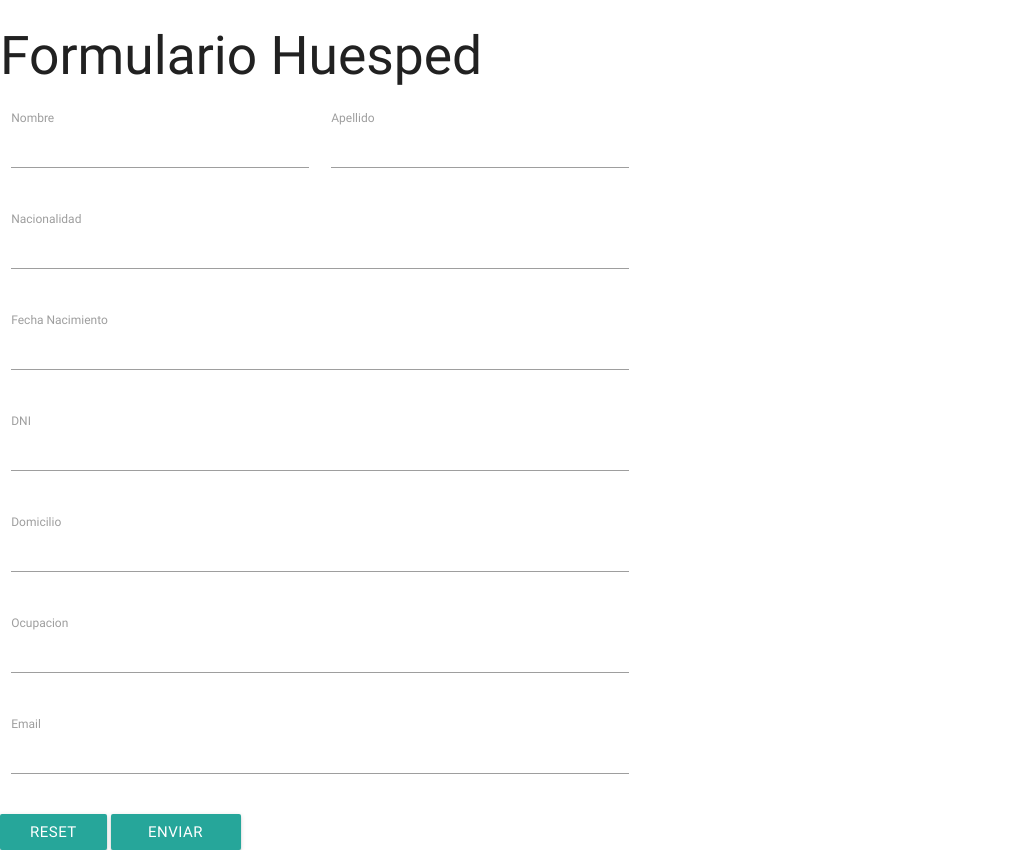
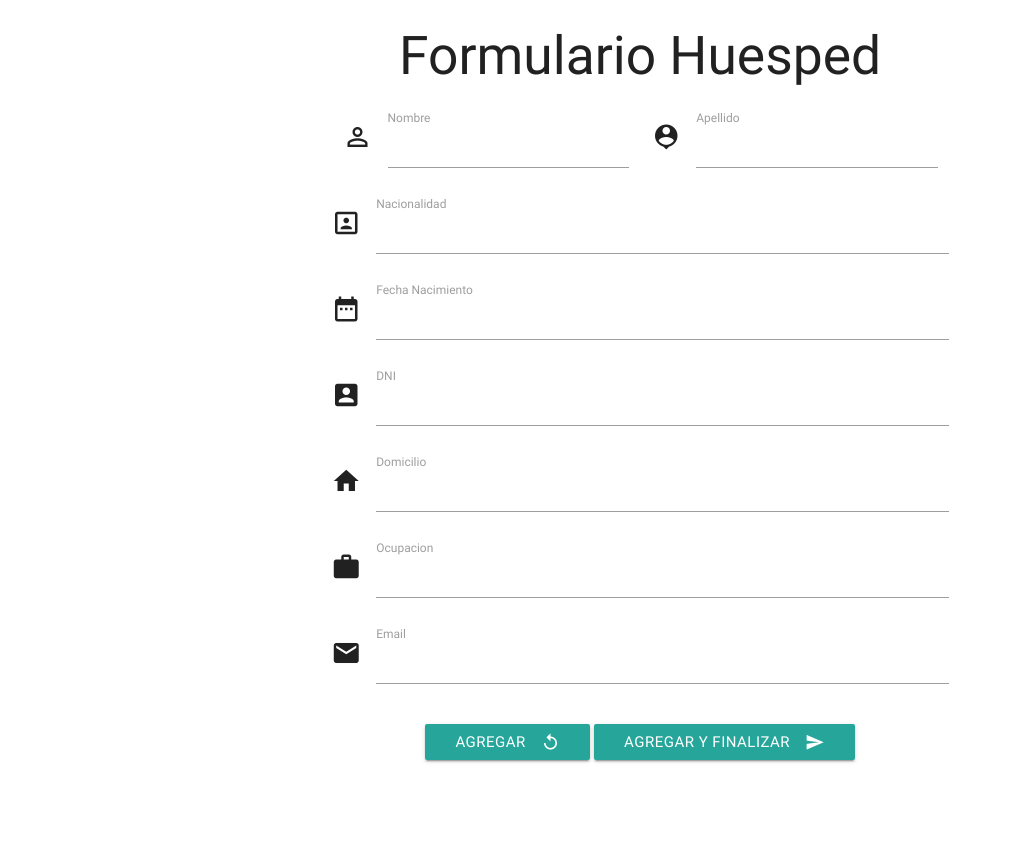
Before and after one commit to MiguelMunozC/GESHOT, a PHP site: page /GESHOT/php/formularioHuesped.php in a window 1280 px wide. Shown: the whole page, without its empty margins (0-1012 px from the left). After the commit the page ends 763 px from the top, so only its background shows below. Run offline with PHP 8.4, Linux system fonts and the light colour scheme.

Commit message:
Boton agregar
agregado boton que agrega y resetea el formulario

```diff
--- a/php/formularioHuesped.php
+++ b/php/formularioHuesped.php
@@ -16,70 +16,114 @@ include "conexion.php";
     <link href="http://fonts.googleapis.com/icon?family=Material+Icons" rel="stylesheet">
     <link href="../css/materialize/css/materialize.css" rel="stylesheet" type="text/css"/>
     <body>
-        <form action="registrarHuesped.php" method="post" class="col s12">
-            <h2>Formulario Huesped</h2>
+        <h2 class="center-align">Formulario Huesped</h2>
 
 
+        <div class="row">
+            <article class="col s6 offset-s3">
+                <form action="registrarHuesped.php" method="post"  id="form">
+
                     <div class="row" >
-                <div class="input-field col s3">
-                    <input value="" name= "nombreHuesped" id="nombreHuesped" type="text" class="validate" required>
-                    <label class="active"  for="nombreHuesped"  >Nombre</label>
 
+                        <div class="input-field col s6">
+                             <i class="material-icons prefix">perm_identity</i>
+                            <input  value="" name= "nombreHuesped" id="nombreH" type="text" class="validate"  required>
+                            <label class="active"  for="nombreHuesped" >Nombre</label>
                         </div>
 
-                <div class="input-field col s3">
+                        <div class="input-field col s6">
+                            <i class="material-icons prefix">person_pin</i>
                             <input value="" name= "apellidoHuesped" id="apellidoHuesped" type="text" class="validate" required>
                             <label class="active" for="apellidoHuesped">Apellido</label>
                         </div>
                     </div>
+
                     <div class="row">
-                <div class="input-field col s6">
+                        <div class="input-field">
+                            <i class="material-icons prefix">portrait</i>
                             <input value="" name="nacionalidad" id="nacionalidad" type="text" class="validate" required>
                             <label class="active" for="nacionalidad">Nacionalidad</label>
                         </div>
                     </div>
+
                     <div class="row">
-                <div class="input-field col s6">
+                        <div class="input-field">
+                            <i class="material-icons prefix">date_range</i>
                             <input value="" name="fechaNacimiento" id="fechaNacimiento" type="text" class="validate" required>
                             <label class="active" for="fechaNacimiento">Fecha Nacimiento</label>
                         </div>
                     </div>
+
                     <div class="row">
-                <div class="input-field col s6">
-                    <input value="" name="dni" id="dni" type="text" class="validate" required>
-                    <label class="active" for="dni">DNI</label>
+                        <div class="input-field">
+                            <i class="material-icons prefix">account_box</i>
+                            <input value="" name="dni" id="dni" type="text" class="validate" required >
+                            <label  class="active" for="dni">DNI</label>
                         </div>
                     </div>
+
                     <div class="row">
-                <div class="input-field col s6">
+                        <div class="input-field">
+                            <i class="material-icons prefix">home</i>
                             <input value="" name="domicilio" id="domicilio" type="text" class="validate" >
                             <label class="active" for="domicilio">Domicilio</label>
                         </div>
                     </div>
+
                     <div class="row">
-                <div class="input-field col s6">
+                        <div class="input-field">
+                            <i class="material-icons prefix">work</i>
                             <input value="" name="ocupacion" id="ocupacion" type="text" class="validate" >
                             <label class="active" for="ocupacion">Ocupacion</label>
                         </div>
                     </div>
 
                     <div class="row">
-                <div class="input-field col s6">
-                    <input name="email" id="email" type="email" class="validate">
+                        <div class="input-field">
+                            <i class="material-icons prefix">email</i>
+                            <input name="email" id="email" type="email" class="validate" value="" >
                             <label class="active" for="email" data-error="wrong" data-success="right">Email</label>
                         </div>
                     </div>
 
-            <button class="btn waves-effect waves-light btn" type="reset" name="action">Reset</button>
-            <button class="btn waves-effect waves-light" type="submit" name="action">Enviar
-                <i class="material-icons right"></i>
+                    <p class="center-align">
+                        <button class="btn waves-effect waves-light btn" type="reset" name="action" id="agregar" >Agregar
+                        <i class="material-icons right">replay</i></button>
+                        <button class="btn waves-effect waves-light" type="submit" name="action" >Agregar y Finalizar
+                            <i class="material-icons right">send</i>
                         </button>
+                    </p>
+
 
 
                 </form>
+            </article>
 
-        <?php
-// put your code here
-        ?>
+        </div>
+        <script src="../js/jquery-3.2.1.min.js" type="text/javascript"></script>
+        <script type="text/javascript">
+
+            $(function () {
+
+                $("#agregar").click(function () {
+                    var url = "registrarHuesped.php";
+
+                    $.ajax({
+                        type: "POST",
+                        url: url,
+                        data: $("form").serialize(),
+                        success: function () {
+                            alert("Agregado Exitosamente");
+                        }
+                    });
+
+                });
+            });
+
+        </script>
+
+
+
+
     </body>
 </html>
--- a/php/registrarHuesped.php
+++ b/php/registrarHuesped.php
@@ -5,8 +5,6 @@ if (!empty($_POST)) {
     if (isset($_POST["nombreHuesped"]) && isset($_POST["apellidoHuesped"]) && isset($_POST["nacionalidad"]) && isset($_POST["fechaNacimiento"]) && isset($_POST["dni"]) && isset($_POST["domicilio"]) && isset($_POST["ocupacion"]) && isset($_POST["email"])) {
         if ($_POST["nombreHuesped"] != "" && $_POST["apellidoHuesped"] != "" && $_POST["nacionalidad"] != "" && $_POST["fechaNacimiento"] != "" && $_POST["dni"] != "" && $_POST["email"] != "") {
 
-            echo "hola";
-            $sql = "insert into huespedes(nombre_huesped,apellido_huesped,DNI,nacionalidad,domicilio,ocupacion,fecha_nacimiento,email_huesped) value (\"$_POST[nombreHuesped]\",\"$_POST[apellidoHuesped]\",\"$_POST[dni]\",\"$_POST[nacionalidad]\",\"$_POST[domicilio]\",\"$_POST[ocupacion]\",\"$_POST[fechaNacimiento]\",\"$_POST[email]\")";
 
             $query = $con->query($sql);
             echo "sql " . $sql;
```
Lines whose indentation alone changed are shown as unchanged.
